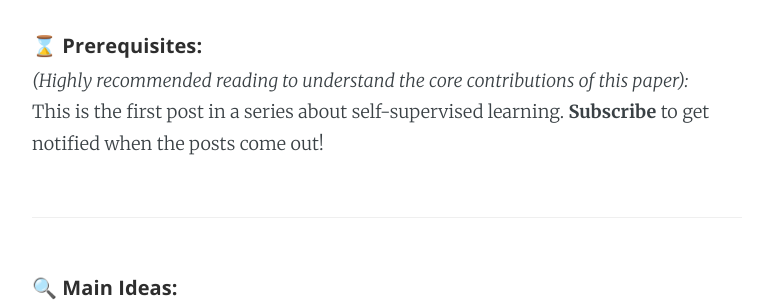
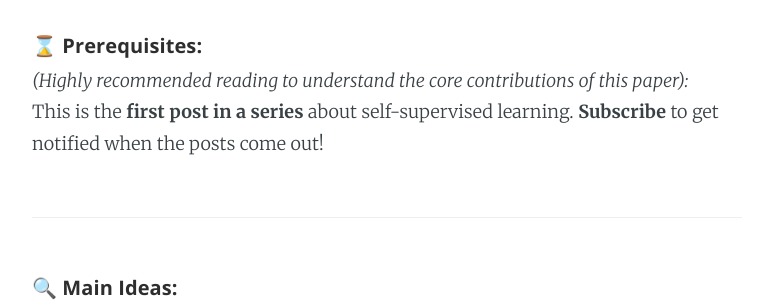
Before and after one commit to KirillDemochkin/kirilldemochkin.github.io, a Jekyll site: the page built from _posts/2021-7-13-SimCLR.md, in a window 1280 px wide and 900 px high, scrolled down 1336 px. Shown: the part 160-462 px from the top of the window, without its empty margins (253-1013 px from the left). Built offline with Jekyll 4.4.1, drawn with Linux system fonts in a browser that asks for light colours; comment, search, counter and statistics services are not loaded.

Commit message:
Update 2021-7-13-SimCLR.md

```diff
--- a/_posts/2021-7-13-SimCLR.md
+++ b/_posts/2021-7-13-SimCLR.md
@@ -25,7 +25,7 @@ Is it possible to learn good image representations for many downstream tasks at
 ##### ⌛️ Prerequisites:
 
 *(Highly recommended reading to understand the core contributions of this paper):*
-This is the first post in a series about self-supervised learning. **Subscribe** to get notified when the posts come out!
+This is the **first post in a series** about self-supervised learning. **Subscribe** to get notified when the posts come out!
 
 ***
 
```
